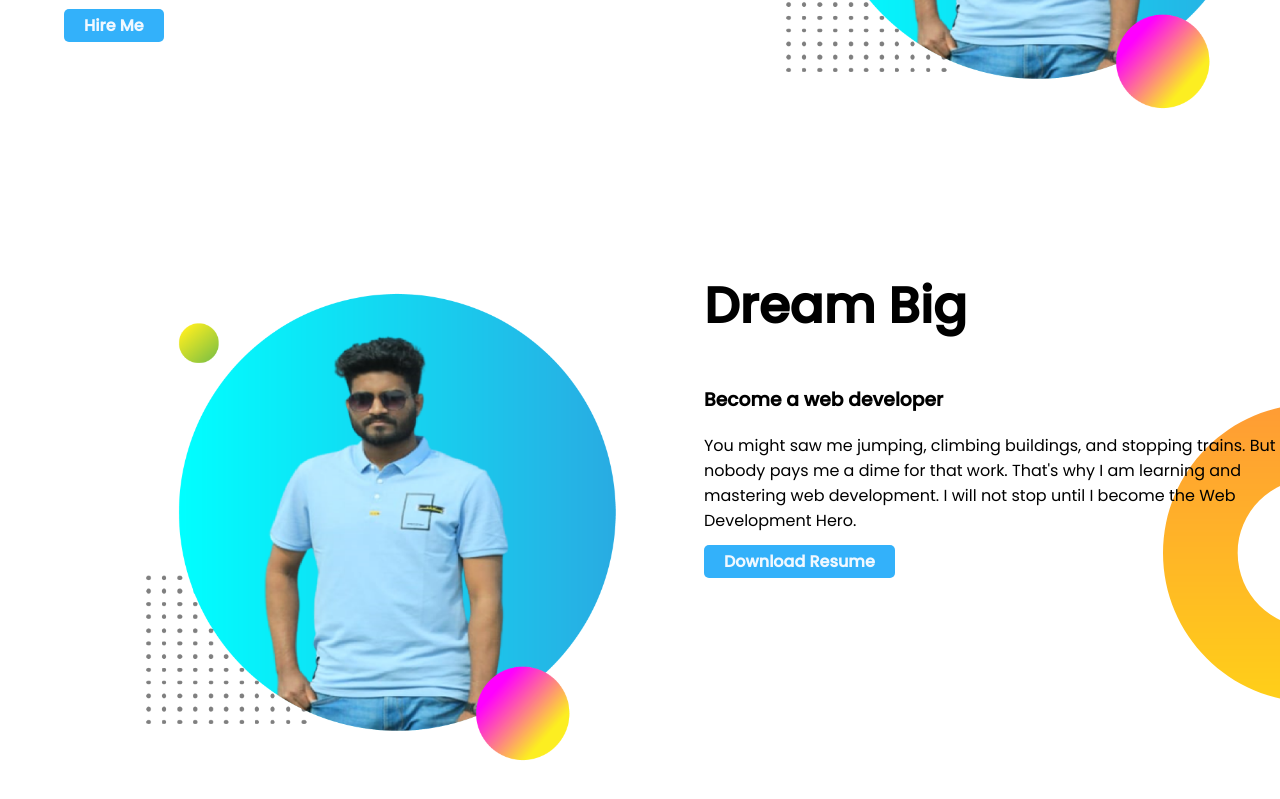
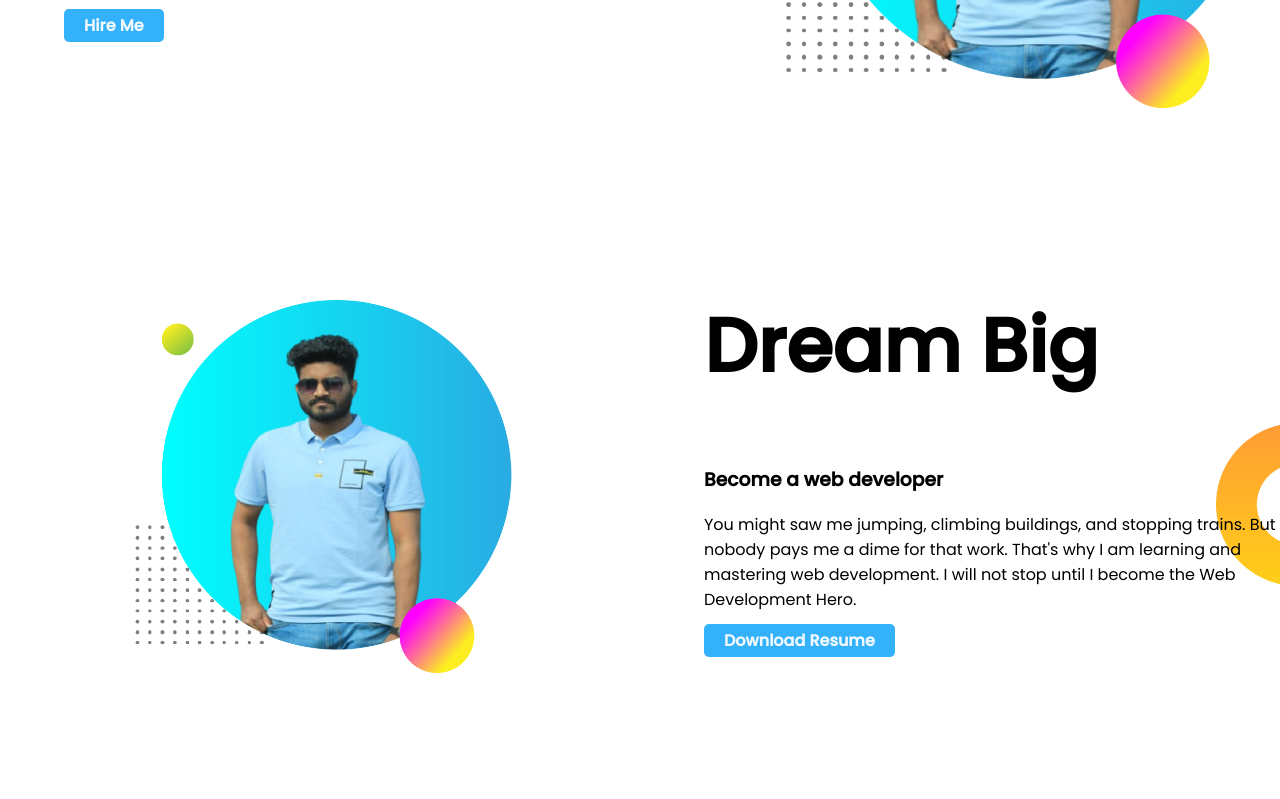
Before and after one commit to mamun876/developer-mamun-portfolio-3, a plain HTML site: page index.html in a window 1280 px wide. Shown: the part 425-1224 px from the top of the page. Drawn offline with Linux system fonts and the light colour scheme.

Commit message:
middle-section

```diff
--- a/index.html
+++ b/index.html
@@ -32,7 +32,7 @@
             <img src="Images-01.png" alt="">
         </div>
         <div class="middle-width">
-            <h1>Dream Big</h1>
+            <h1 class="dream-big">Dream Big</h1>
             <h3>Become a web developer</h3>
             <p>You might saw me jumping, climbing buildings, and stopping trains. But nobody pays me a dime for that
                 work. That's why I am learning and mastering web development. I will not stop until I become the Web
--- a/style.css
+++ b/style.css
@@ -39,10 +39,11 @@ h1{
     background-image: url(image/dream-bg.png);
     background-repeat: no-repeat;
     background-position: right;
-    margin: 0;
+    margin: 0px;
+    background-size: 5%;
 }
-h1{
-    font-size: 50px;
+.dream-big{
+font-size: 75px;
 }
 .blue-color{
     color: hsl(202, 95%, 59%);
@@ -52,7 +53,7 @@ h1{
     margin-left: 5%;
 }
 .middle-width img{
-    width: 100%;
+    width: 80%;
     padding-left: 5%;
-    padding-top: 2%;
+    padding-top: 5%;
     padding-bottom: 10%;
```
